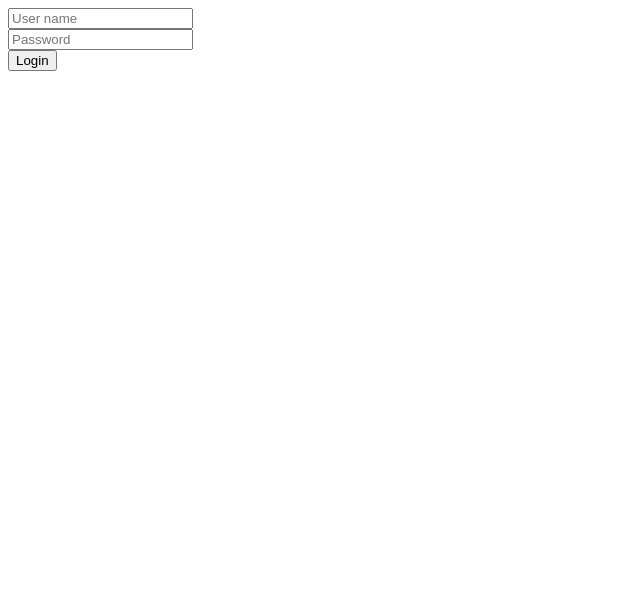
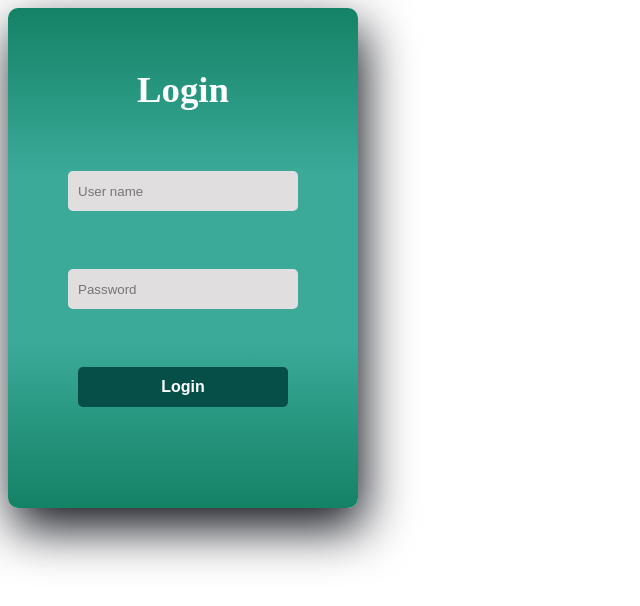
Before and after one commit to Mendi-Apss/forgettableProject, a React (Create React App) app in the folder frontend/: page / in a window 1280 px wide. Shown: the top 606 px of the page, without its empty margins (0-640 px from the left). Built offline with nearby package versions, Linux system fonts and the light colour scheme.

Commit message:
add style to login component

```diff
--- a/frontend/src/Login.jsx
+++ b/frontend/src/Login.jsx
@@ -1,12 +1,19 @@
+import './stylesheet/login.css'
+
 export const Login = () => {
 
     return (
-        <div>
+        <div className="login">
             <form id="login-form">
-                <input type="email" id="user-name" placeholder="User name" /> <br />
-                <input type="password" id="user-name" placeholder="Password" /><br />
+                <label for="sign-up-form">Login</label>
+                <input type="email" id="login-user-name" placeholder="User name" /> <br />
+                <input type="password" id="login-password" placeholder="Password" /><br />
                 <button type="submit" id="login-button">Login</button>
             </form>
         </div>
     )
 }
+
+const checksAccessPermissions = () => {
+
+}
--- a/frontend/src/stylesheet/login.css
+++ b/frontend/src/stylesheet/login.css
@@ -5,7 +5,7 @@ button {
 	justify-content: center;
 	display: block;
 	color: #fff;
-	background: #573b8a;
+	background: #054f48;
 	font-size: 1em;
 	font-weight: bold;
 	margin-top: 20px;
@@ -32,8 +32,7 @@ input {
 .login {
     width: 350px;
 	height: 500px;
-	background: rgb(56, 122, 117);
-	overflow: hidden;
+    background: linear-gradient(to bottom, #148265, #3baa99, #3baa99,#148265);	overflow: hidden;
 	border-radius: 10px;
 	box-shadow: 5px 20px 50px rgb(15, 17, 25);
 }
```
